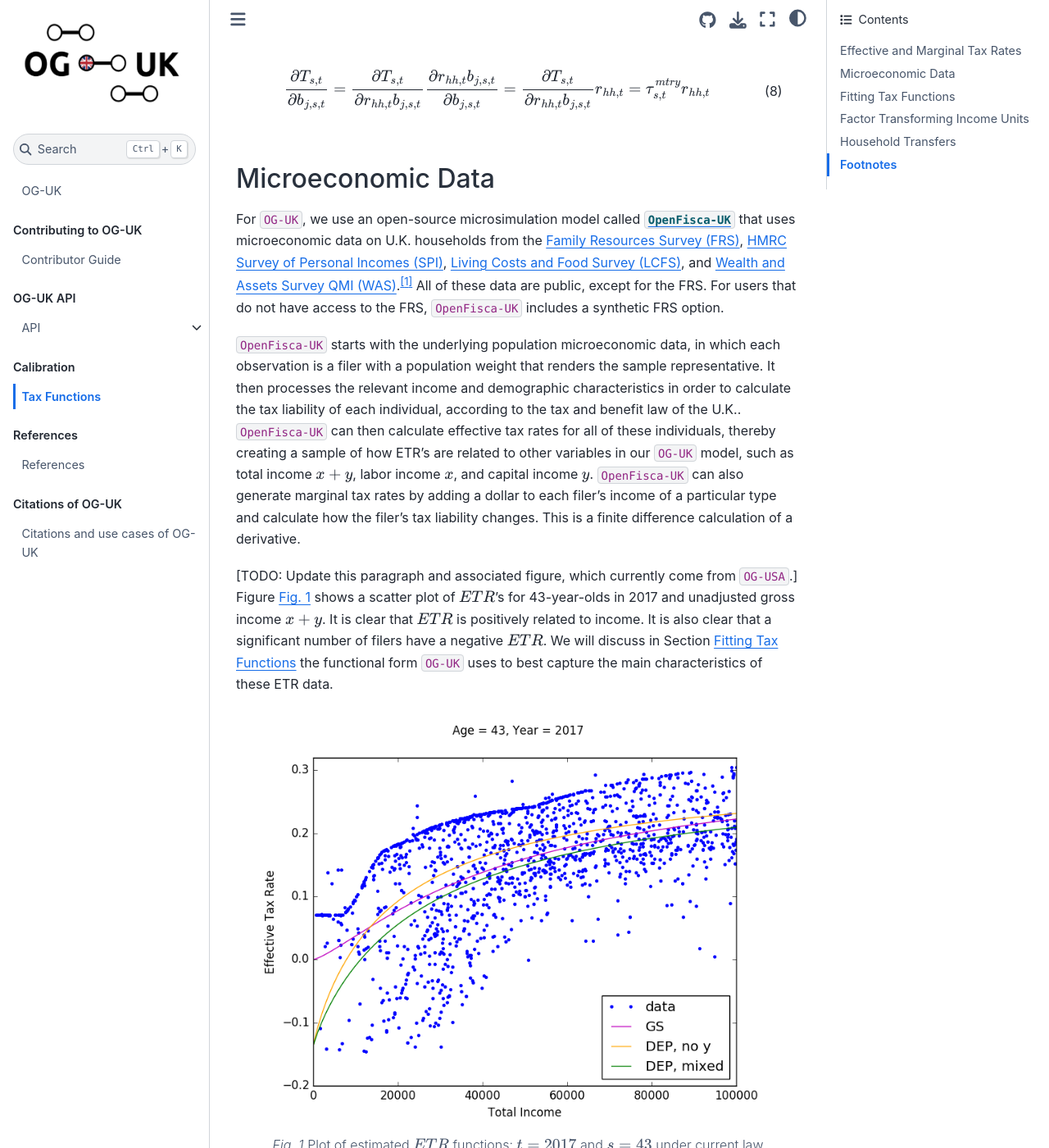
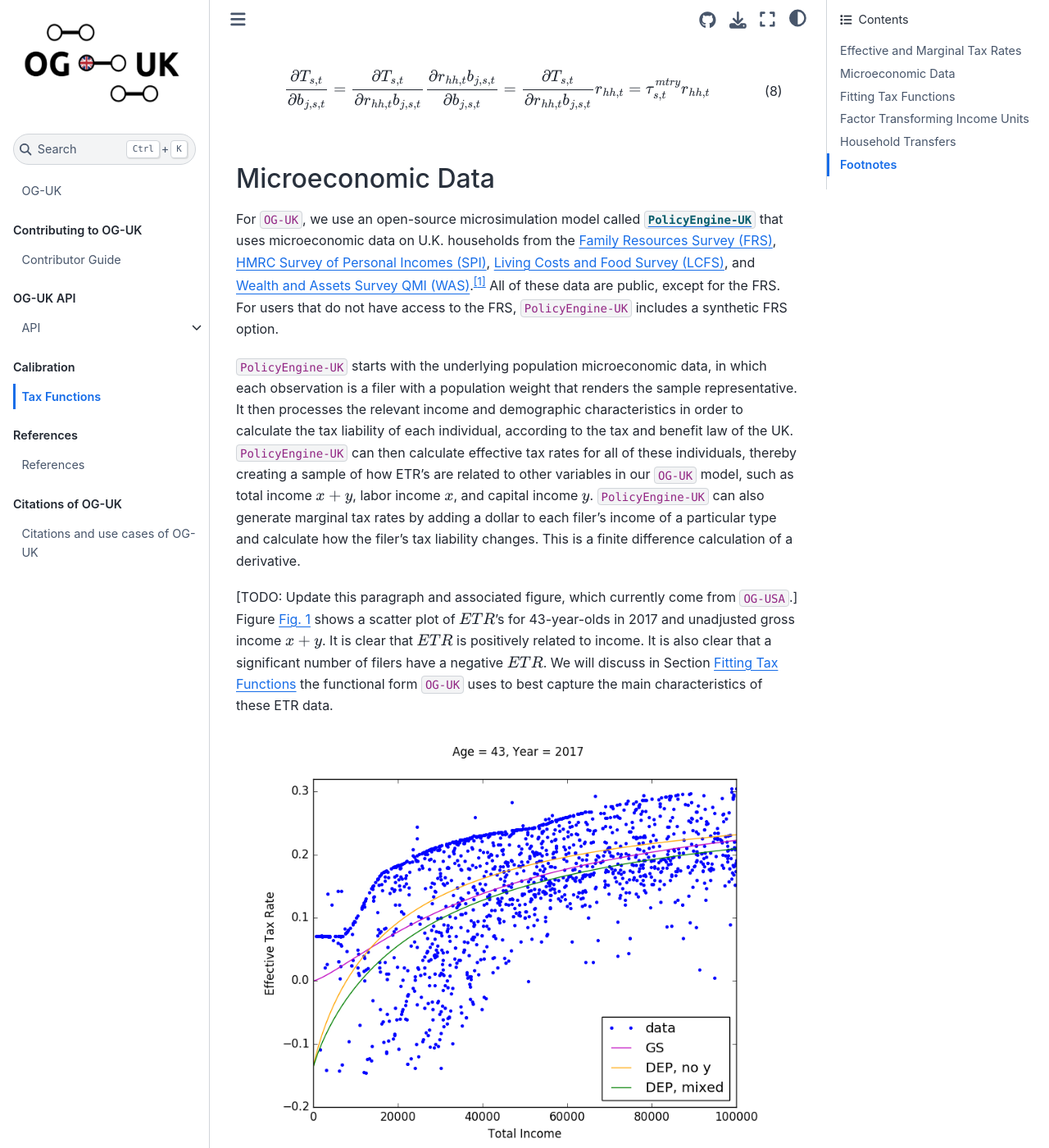
Before and after one commit to PSLmodels/OG-UK, a Jupyter Book: the page built from docs/book/content/calibration/tax_functions.md, in a window 1280 px wide and 1400 px high, scrolled down 2187 px. Shown: the whole window at 82% size. Built offline with Jupyter Book 1.0.4 settings and Sphinx 7.4.7 and the Sphinx Book theme 1.1.4, drawn with Linux system fonts in a browser that asks for light colours; cross-references to code outside the pages are shown as plain code; some of the changed text lies outside the part shown.

Commit message:
Updated policyengine references in tax_functions.md

````diff
--- a/docs/book/content/calibration/tax_functions.md
+++ b/docs/book/content/calibration/tax_functions.md
@@ -67,9 +67,9 @@ The second difficulty in modeling realistic tax and incentive detail is the need
 (SecTaxCalcMicro)=
 ## Microeconomic Data
 
-  For `OG-UK`, we use an open-source microsimulation model called [`OpenFisca-UK`](https://policyengine.github.io/openfisca-uk//) that uses microeconomic data on U.K. households from the [Family Resources Survey (FRS)](https://www.gov.uk/government/collections/family-resources-survey--2), [HMRC Survey of Personal Incomes (SPI)](https://data.gov.uk/dataset/5908f917-7dfa-451d-81ac-e942e00884a2/hmrc-survey-of-personal-incomes-spi), [Living Costs and Food Survey (LCFS)](https://www.ons.gov.uk/peoplepopulationandcommunity/personalandhouseholdfinances/incomeandwealth/methodologies/livingcostsandfoodsurvey), and [Wealth and Assets Survey QMI (WAS)](https://www.ons.gov.uk/peoplepopulationandcommunity/personalandhouseholdfinances/debt/methodologies/wealthandassetssurveyqmi).[^openfisca_note] All of these data are public, except for the FRS. For users that do not have access to the FRS, `OpenFisca-UK` includes a synthetic FRS option.
+  For `OG-UK`, we use an open-source microsimulation model called [`PolicyEngine-UK`](https://policyengine.github.io/policyengine-uk//) that uses microeconomic data on U.K. households from the [Family Resources Survey (FRS)](https://www.gov.uk/government/collections/family-resources-survey--2), [HMRC Survey of Personal Incomes (SPI)](https://data.gov.uk/dataset/5908f917-7dfa-451d-81ac-e942e00884a2/hmrc-survey-of-personal-incomes-spi), [Living Costs and Food Survey (LCFS)](https://www.ons.gov.uk/peoplepopulationandcommunity/personalandhouseholdfinances/incomeandwealth/methodologies/livingcostsandfoodsurvey), and [Wealth and Assets Survey QMI (WAS)](https://www.ons.gov.uk/peoplepopulationandcommunity/personalandhouseholdfinances/debt/methodologies/wealthandassetssurveyqmi).[^policyengine_note] All of these data are public, except for the FRS. For users that do not have access to the FRS, `PolicyEngine-UK` includes a synthetic FRS option.
 
-  `OpenFisca-UK` starts with the underlying population microeconomic data, in which each observation is a filer with a population weight that renders the sample representative. It then processes the relevant income and demographic characteristics in order to calculate the tax liability of each individual, according to the tax and benefit law of the U.K.. `OpenFisca-UK` can then calculate effective tax rates for all of these individuals, thereby creating a sample of how ETR's are related to other variables in our `OG-UK` model, such as total income $x + y$, labor income $x$, and capital income $y$. `OpenFisca-UK` can also generate marginal tax rates by adding a dollar to each filer's income of a particular type and calculate how the filer's tax liability changes. This is a finite difference calculation of a derivative.
+  `PolicyEngine-UK` starts with the underlying population microeconomic data, in which each observation is a filer with a population weight that renders the sample representative. It then processes the relevant income and demographic characteristics in order to calculate the tax liability of each individual, according to the tax and benefit law of the UK. `PolicyEngine-UK` can then calculate effective tax rates for all of these individuals, thereby creating a sample of how ETR's are related to other variables in our `OG-UK` model, such as total income $x + y$, labor income $x$, and capital income $y$. `PolicyEngine-UK` can also generate marginal tax rates by adding a dollar to each filer's income of a particular type and calculate how the filer's tax liability changes. This is a finite difference calculation of a derivative.
 
   [TODO: Update this paragraph and associated figure, which currently come from `OG-USA`.] Figure {numref}`FigTaxCalcETRtotinc` shows a scatter plot of $ETR$'s for 43-year-olds in 2017 and unadjusted gross income $x + y$. It is clear that $ETR$ is positively related to income. It is also clear that a significant number of filers have a negative $ETR$. We will discuss in Section {ref}`SecTaxCalcFuncs` the functional form `OG-UK` uses to best capture the main characteristics of these ETR data.
 
@@ -81,7 +81,7 @@ The second difficulty in modeling realistic tax and incentive detail is the need
   Plot of estimated $ETR$ functions: $t=2017$ and $s=43$ under current law
   ```
 
-  [TODO: Update this paragraph and associated figure, which currently come from `OG-USA`.] Figure {numref}`FigTaxCalc3Dtaxrates` shows 3D scatter plots of $ETR$, $MTRx$, and $MTRy$ (and a histogram of the data) with the labor income and capital income, separately, of each age-42 filer in 2017, generated by `OpenFisca-UK`. This figure presents the main visual evidence for the functional form we use to fit tax functions to these data in Section {ref}`SecTaxCalcFuncs`. Figure {numref}`FigTaxCalc3Dtaxrates` presents strong evidence that the tax rate---$ETR$, $MTRx$, and $MTRy$---is most accurately modeled as a function of labor income and capital income, separately: $\tau(x,y)$.
+  [TODO: Update this paragraph and associated figure, which currently come from `OG-USA`.] Figure {numref}`FigTaxCalc3Dtaxrates` shows 3D scatter plots of $ETR$, $MTRx$, and $MTRy$ (and a histogram of the data) with the labor income and capital income, separately, of each age-42 filer in 2017, generated by `PolicyEngine-UK`. This figure presents the main visual evidence for the functional form we use to fit tax functions to these data in Section {ref}`SecTaxCalcFuncs`. Figure {numref}`FigTaxCalc3Dtaxrates` presents strong evidence that the tax rate---$ETR$, $MTRx$, and $MTRy$---is most accurately modeled as a function of labor income and capital income, separately: $\tau(x,y)$.
 
 
   ```{figure} ./images/Age42_2017_scatters.png
@@ -293,7 +293,7 @@ The second difficulty in modeling realistic tax and incentive detail is the need
 (SecTaxfootnotes)=
 ## Footnotes
 
-  [^openfisca_note]:`OpenFisca-UK` is available through an open-source repository [https://github.com/PolicyEngine/openfisca-uk](https://github.com/PolicyEngine/openfisca-uk), with online documentation available at [https://policyengine.github.io/openfisca-uk](https://policyengine.github.io/openfisca-uk).
+  [^policyengine_note]:`PolicyEngine-UK` is available through an open-source repository [https://github.com/PolicyEngine/policyengine-uk](https://github.com/PolicyEngine/policyengine-uk), with online documentation available at [https://policyengine.github.io/policyengine-uk](https://policyengine.github.io/policyengine-uk).
 
   [^interpolation_note]: We use two criterion to determine whether the function should be interpolated. First, we require a minimum number of observations of filers of that age and in that tax year. Second, we require that that sum of squared errors meet a predefined threshold.
 
````
